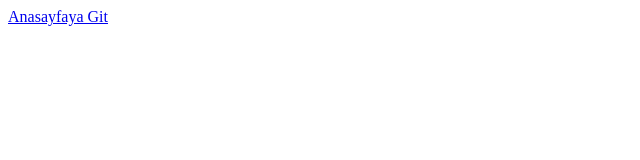
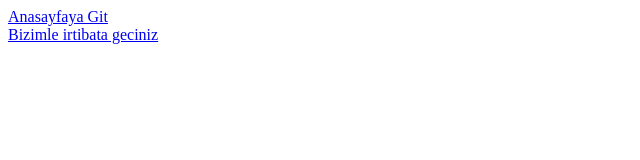
Before and after one commit to sados45/mai-html3, a plain HTML site: page index.html in a window 1280 px wide. Shown: the whole page, without its empty margins (0-640 px from the left). Drawn offline with Linux system fonts and the light colour scheme.

Commit message:
mailto und google go

```diff
--- a/index.html
+++ b/index.html
@@ -8,5 +8,7 @@
 </head>
 <body>
     <a href="http://www.google.com"> Anasayfaya Git</a>
-</body>
+    <br>
+    <a href="mailto:sados45@gmail.com">Bizimle irtibata geciniz</a>
+    </body>
 </html>
```
